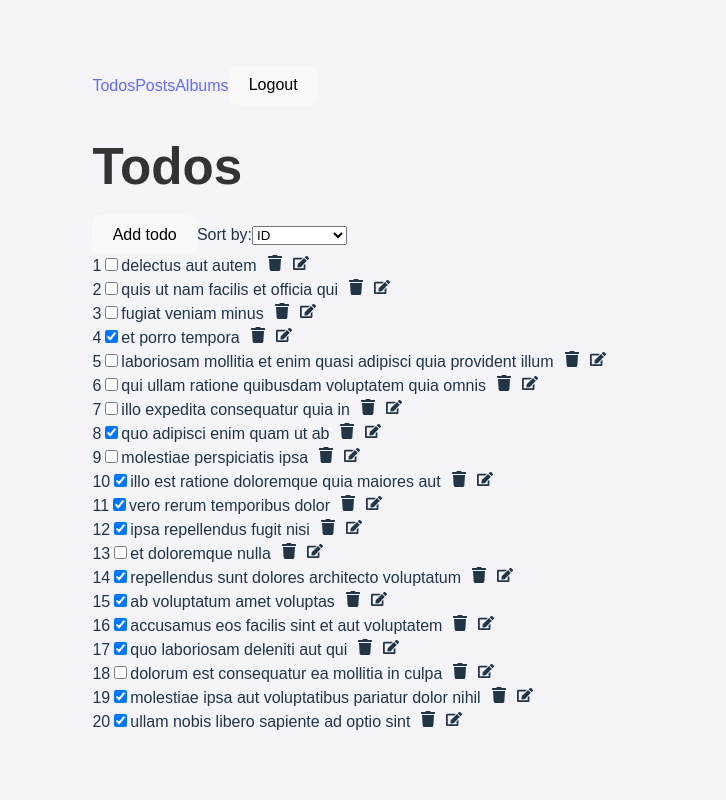
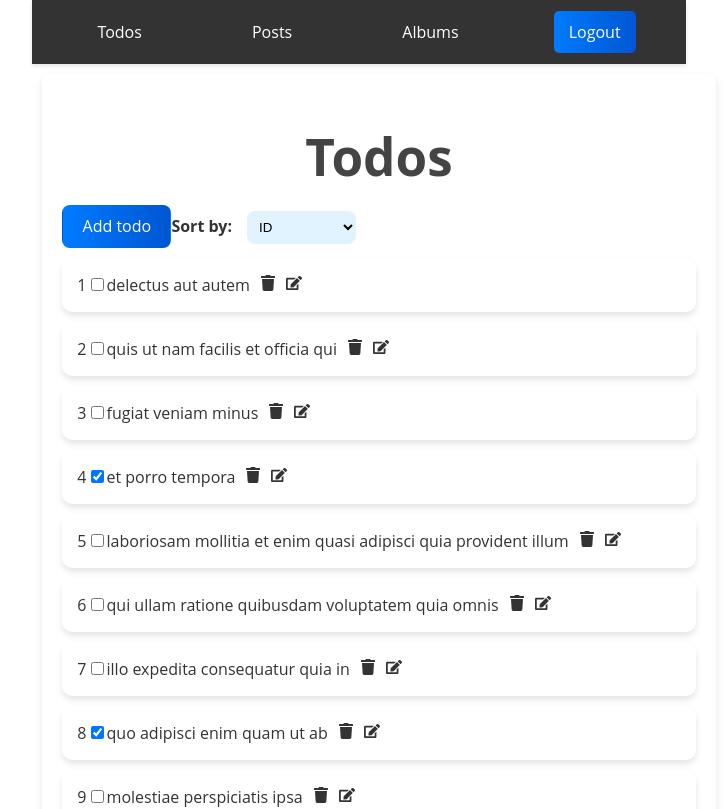
Before and after one commit to dinais/React-Second-Project, a React (Vite) app: page /home/1/todos in a window 1280 px wide. Shown: the top 809 px of the page, without its empty margins (291-1017 px from the left). Built offline with nearby package versions, Linux system fonts and the light colour scheme; data requests are answered from the project's data file.

Commit message:
Some design changes

```diff
--- a/src/pages/Home.jsx
+++ b/src/pages/Home.jsx
@@ -1,8 +1,9 @@
-import { Link, useNavigate, Outlet } from "react-router-dom";
+import { Link, useNavigate, useParams, Outlet } from "react-router-dom";
+import './todos.css'
 function Home() {
   const navigate = useNavigate();
-  const id = JSON.parse(localStorage.getItem("currentUser"));
-  //const { id } = useParams();
+  //const currentUser = JSON.parse(localStorage.getItem("currentUser"));
+  const { id } = useParams();
   console.log(id);
   const handleLogout = () => {
     localStorage.removeItem("currentUser");
@@ -10,16 +11,19 @@ function Home() {
   };
 
   return (
-    <div>
-      {/* <h1>ברוך הבא, {currentUser?.name}</h1> */}
-      <div>
-        <Link to={`/home/${id}/todos`}>Todos</Link>
-        <Link to={`/home/${id}/posts`}>Posts</Link>
-        <Link to={`/home/${id}/albums`}>Albums</Link>
-        {/* <Link to={"info"}>Info</Link>    */}
-        <button onClick={handleLogout}>Logout</button>
+    <div className="home-container">
+      {/* <header className="header">
+       <h1>ברוך הבא, {currentUser?.name}</h1>
+   </header> */}
+      <nav className="navigation-bar">
+        <Link to={`/home/${id}/todos`} className="nav-link">Todos</Link>
+        <Link to={`/home/${id}/posts`} className="nav-link">Posts</Link>
+        <Link to={`/home/${id}/albums`} className="nav-link">Albums</Link>
+        <button className="logout-button" onClick={handleLogout}>Logout</button>
+      </nav>
+      <main className="content">
         <Outlet />
-      </div>
+      </main>
     </div>
   );
 }
--- a/src/pages/LoginRegister.css
+++ b/src/pages/LoginRegister.css
@@ -1,3 +1,4 @@
+/* LoginRegister.css */
 body {
     font-family: Arial, sans-serif;
     background-color: #f4f4f9;
--- a/src/pages/todos.css
+++ b/src/pages/todos.css
@@ -1,7 +1,9 @@
 body {
     font-family: "Open Sans", "Alef", sans-serif;
-    background-color: #ffffff; /* רקע בהיר */
-    color: #333; /* טקסט כהה */
+    background-color: #ffffff;
+    /* רקע בהיר */
+    color: #333;
+    /* טקסט כהה */
     margin: 0;
     padding: 0;
 
@@ -18,13 +20,14 @@ body {
 }
 
 button {
-    background: linear-gradient(90deg, #007BFF, #0056d2); /* מעברי צבע */
+    background: linear-gradient(90deg, #007BFF, #0056d2);
+    /* מעברי צבע */
     color: white;
     border: none;
     border-radius: 8px;
     padding: 10px 20px;
     cursor: pointer;
-    transition:  0.3s ease, transform 0.2s ease;
+    transition: 0.3s ease, transform 0.2s ease;
 }
 
 button:hover {
@@ -33,9 +36,12 @@ body {
 }
 
 .todo-container {
-    background-color: #fff; /* רקע כרטיסיות */
-    box-shadow: 0 4px 6px rgba(0, 0, 0, 0.1); /* צל עדין */
-    border-radius: 10px; /* קצוות מעוגלים */
+    background-color: #fff;
+    /* רקע כרטיסיות */
+    box-shadow: 0 4px 6px rgba(0, 0, 0, 0.1);
+    /* צל עדין */
+    border-radius: 10px;
+    /* קצוות מעוגלים */
     padding: 15px;
     margin: 10px 0;
     display: flex;
@@ -73,7 +79,8 @@ body {
 #sort-select {
     border: none;
     border-radius: 8px;
-    background-color: #e0f3ff; /* רקע עדין */
+    background-color: #e0f3ff;
+    /* רקע עדין */
     padding: 8px;
     margin: 0 10px;
 }
@@ -108,17 +115,148 @@ body {
     margin-top: 20px;
     border-top: 1px solid #ddd;
 }
-.add-todo{
-    background: linear-gradient(90deg, #007BFF, #0056d2); /* מעברי צבע */
+
+.add-todo {
+    background: linear-gradient(90deg, #007BFF, #0056d2);
+    /* מעברי צבע */
     color: white;
     border: none;
     border-radius: 8px;
     padding: 10px 20px;
     cursor: pointer;
-    transition: background 0.3s ease, transform 0.2s ease;
+    transition: 0.3s ease, transform 0.2s ease;
 }
 
 .add-todo:hover {
     background: linear-gradient(90deg, #0056d2, #007BFF);
     transform: scale(1.05);
 }
+
+.content {
+    flex: 1;
+    /* ממלא את כל השטח שנותר */
+    display: flex;
+    flex-direction: column;
+    padding: 20px;
+    overflow-y: auto;
+    /* גלילה לתוכן ארוך */
+    background-color: white;
+    margin: 10px;
+    box-shadow: 0 4px 8px rgba(0, 0, 0, 0.1);
+    border-radius: 8px;
+    width: 100%;
+}
+
+.todos-container {
+    display: flex;
+    flex-direction: column;
+    gap: 10px;
+    padding: 10px;
+}
+
+.navigation-bar {
+    display: flex;
+    justify-content: space-around;
+    align-items: center;
+    background-color: #333;
+    padding: 10px;
+    box-shadow: 0 2px 4px rgba(0, 0, 0, 0.1);
+    width: 100%;
+}
+
+.nav-link {
+    color: white;
+    text-decoration: none;
+    padding: 10px 15px;
+    margin: 0;
+    border-radius: 5px;
+    transition: background-color 0.3s ease;
+    font-size: 16px;
+}
+
+.nav-link:hover {
+    background-color: #575757;
+}
+
+.logout-button {
+    background-color: #e74c3c;
+    color: white;
+    border: none;
+    padding: 10px 15px;
+    border-radius: 5px;
+    cursor: pointer;
+    font-size: 16px;
+}
+
+.logout-button:hover {
+    background-color: #c0392b;
+}
+
+/* קונטיינר של כל רשימת המשימות */
+.todos-container {
+    background-color: #f8f9fa;
+    border-radius: 15px;
+    box-shadow: 0 6px 10px rgba(0, 0, 0, 0.15);
+    padding: 20px;
+    max-width: 600px;
+    margin: 20px auto;
+}
+
+/* עיצוב מלבן עבור כל משימה */
+.todo-item {
+    background-color: #ffffff;
+    border-radius: 10px;
+    box-shadow: 0 4px 6px rgba(0, 0, 0, 0.1);
+    padding: 15px;
+    margin: 10px 0;
+    display: flex;
+    align-items: center;
+    justify-content: space-between;
+}
+
+/* כפתורים */
+.todo-item button {
+    background: linear-gradient(90deg, #007BFF, #0056d2);
+    color: white;
+    border: none;
+    border-radius: 8px;
+    padding: 8px 12px;
+    font-size: 14px;
+    cursor: pointer;
+    transition: background 0.3s ease, transform 0.2s ease;
+}
+
+.todo-item button:hover {
+    background: linear-gradient(90deg, #0056d2, #007BFF);
+    transform: scale(1.05);
+}
+
+/* אייקונים */
+.todo-item {
+    display: flex;
+    justify-content: space-between;
+    /* מרווח בין התוכן לאייקונים */
+    align-items: center;
+    background-color: #ffffff;
+    border-radius: 10px;
+    box-shadow: 0 4px 6px rgba(0, 0, 0, 0.1);
+    padding: 15px;
+    margin: 10px 0;
+}
+
+.todo-text {
+    flex: 1;
+    /* תופס את כל המקום הפנוי */
+    text-align: right
+        /* מיושר להתחלה */
+}
+
+.icon {
+    cursor: pointer;
+    margin-left: 50px;
+    transition: color 0.3s ease;
+}
+
+.icon:hover {
+    color: #0056d2;
+}
--- a/src/pages/todos.jsx
+++ b/src/pages/todos.jsx
@@ -1,7 +1,7 @@
 import { useEffect, useState } from "react";
 import { useParams } from "react-router-dom";
 import { FaTrash, FaEdit, FaTimes } from 'react-icons/fa';
-
+import './todos.css'
 export default function Todos() {
   const { id } = useParams();
   const [userTodos, setUserTodos] = useState([]);
@@ -161,7 +161,7 @@ export default function Todos() {
               </div>
             )}
             {userTodos.map((todo) => (
-              <div key={todo.id}>
+              <div key={todo.id} className="todo-item">
                 {editingTodo && editingTodo.id === todo.id ? (
                   <div>
                     {todo.id}
```
Lines whose indentation alone changed are shown as unchanged.
